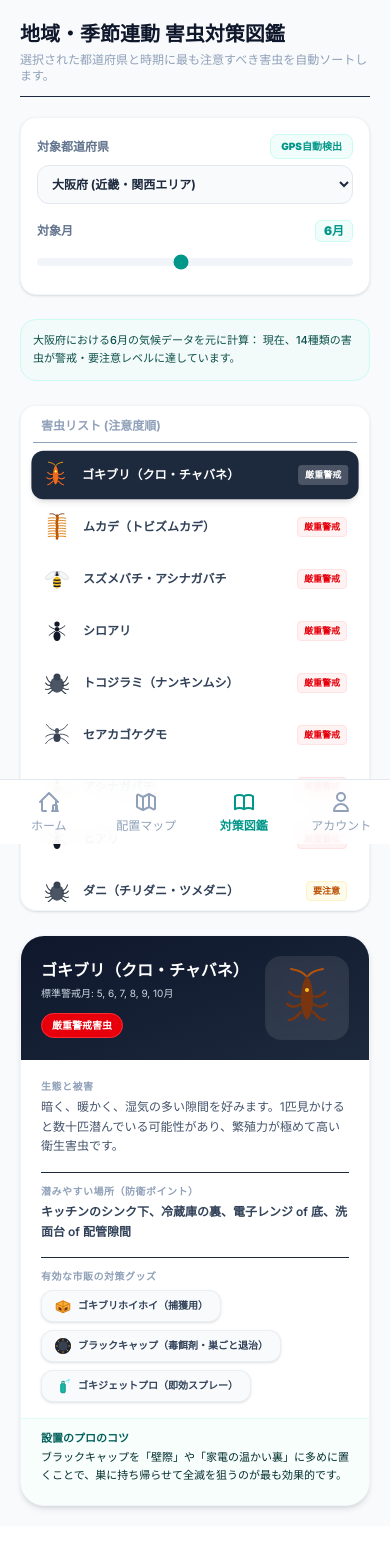
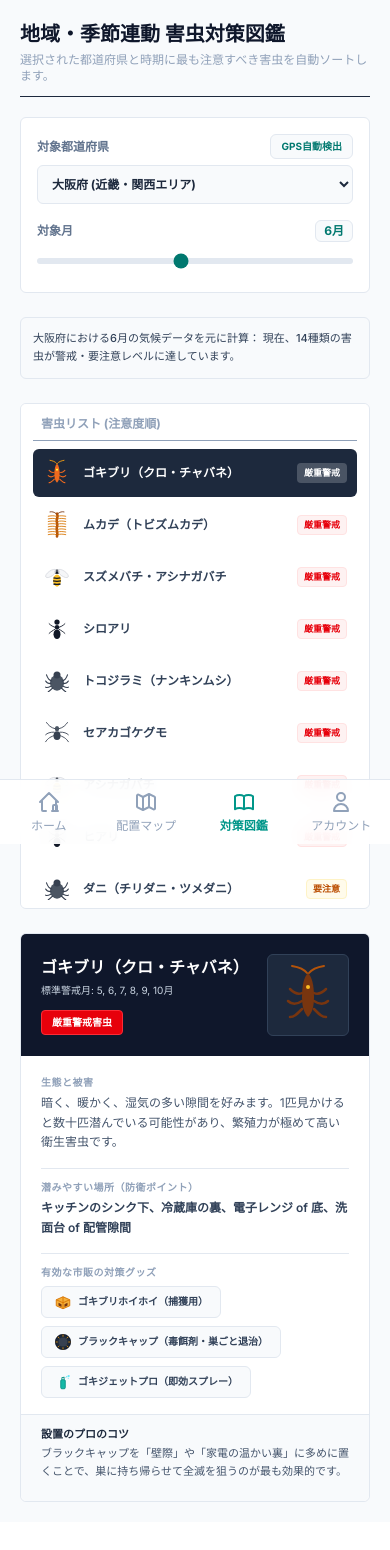
Before and after one commit to duck-ahiru-Z/mushi, a Next.js app: page /encyclopedia in a window 390 px wide. Shown: the top 1550 px of the page. Built offline with nearby package versions, Linux system fonts and the light colour scheme.

Commit message:
style: 害虫対策図鑑（encyclopedia/page.tsx）をすっきりとしたシャープなフラットデザインに更新

```diff
--- a/src/app/encyclopedia/page.tsx
+++ b/src/app/encyclopedia/page.tsx
@@ -424,13 +424,13 @@ export default function EncyclopediaPage() {
         <p className="text-xs text-slate-400 mt-1">選択された都道府県と時期に最も注意すべき害虫を自動ソートします。</p>
       </div>
 
-      <div className="bg-white p-4 rounded-2xl shadow-sm border border-slate-100 mb-6 grid grid-cols-1 md:grid-cols-2 gap-4">
+      <div className="bg-white p-4 rounded-md border border-slate-200 mb-6 grid grid-cols-1 md:grid-cols-2 gap-4">
         <div>
           <div className="flex justify-between items-center mb-1.5">
             <label className="text-xs font-bold text-slate-500 block">対象都道府県</label>
             <button
               onClick={handleDetectLocation}
-              className="text-[10px] font-black text-teal-600 bg-teal-50 px-2.5 py-1 rounded-lg border border-teal-100 hover:bg-teal-100 transition flex items-center gap-1 active:scale-[0.98]"
+              className="text-[10px] font-bold text-teal-700 bg-slate-50 px-2.5 py-1 rounded-md border border-slate-200 hover:bg-slate-100 transition flex items-center gap-1 active:scale-[0.98]"
             >
               GPS自動検出
             </button>
@@ -448,7 +448,7 @@ export default function EncyclopediaPage() {
                 window.dispatchEvent(new Event("regionChanged"));
               }
             }}
-            className="w-full p-2.5 bg-slate-50 border border-slate-200 rounded-xl text-xs font-bold focus:outline-none focus:ring-2 focus:ring-teal-500 text-slate-800"
+            className="w-full p-2.5 bg-slate-50 border border-slate-200 rounded-md text-xs font-bold focus:outline-none focus:ring-1 focus:ring-teal-700 text-slate-800"
           >
             {PREFECTURE_COORDINATES.map((p) => (
               <option key={p.name} value={p.name}>
@@ -470,7 +470,7 @@ export default function EncyclopediaPage() {
         <div>
           <div className="flex justify-between items-center mb-1">
             <label className="text-xs font-bold text-slate-500">対象月</label>
-            <span className="text-xs font-black text-teal-600 bg-teal-50 px-2 py-0.5 rounded-md border border-teal-100">{currentMonth}月</span>
+            <span className="text-xs font-bold text-teal-700 bg-slate-50 px-2 py-0.5 rounded-md border border-slate-200">{currentMonth}月</span>
           </div>
           <input
             type="range"
@@ -478,18 +478,18 @@ export default function EncyclopediaPage() {
             max="12"
             value={currentMonth}
             onChange={(e) => setCurrentMonth(Number(e.target.value))}
-            className="w-full h-2 bg-slate-100 rounded-lg appearance-none cursor-pointer accent-teal-600 my-3"
+            className="w-full h-1.5 bg-slate-200 rounded-md appearance-none cursor-pointer accent-teal-700 my-3"
           />
         </div>
       </div>
 
-      <div className="bg-teal-50/50 border border-teal-100 p-3 rounded-2xl text-[11px] text-teal-900 leading-relaxed mb-6 font-medium">
+      <div className="bg-slate-50 border border-slate-200 p-3 rounded-md text-[11px] text-slate-700 leading-relaxed mb-6 font-medium">
         {prefectureName}における{currentMonth}月の気候データを元に計算：
         現在、{scoredBugs.filter(b => b.threatLevel === "high" || b.threatLevel === "medium").length}種類の害虫が警戒・要注意レベルに達しています。
       </div>
 
       <div className="flex-1 grid grid-cols-1 md:grid-cols-12 gap-6 items-start">
-        <div className="md:col-span-5 bg-white p-3 rounded-2xl border border-slate-100 shadow-sm max-h-[60vh] md:max-h-[75vh] overflow-y-auto space-y-1">
+        <div className="md:col-span-5 bg-white p-3 rounded-md border border-slate-200 max-h-[60vh] md:max-h-[75vh] overflow-y-auto space-y-1">
           <h2 className="text-xs font-bold text-slate-400 px-2 pb-2 border-b mb-2">害虫リスト (注意度順)</h2>
           {sortedBugs.map((bug) => {
             const isSelected = bug.id === selectedBugId;
@@ -510,15 +510,15 @@ export default function EncyclopediaPage() {
               <button
                 key={bug.id}
                 onClick={() => setSelectedBugId(bug.id)}
-                className={`w-full p-2.5 rounded-xl flex items-center justify-between text-left transition-all duration-150 ${
-                  isSelected ? "bg-slate-800 text-white shadow-md scale-[1.01]" : "hover:bg-slate-50 text-slate-700"
+                className={`w-full p-2.5 rounded-md flex items-center justify-between text-left transition-all duration-150 ${
+                  isSelected ? "bg-slate-800 text-white" : "hover:bg-slate-50 text-slate-700"
                 }`}
               >
                 <div className="flex items-center gap-3">
                   <PestIcon id={bug.id} size={28} className={isSelected ? "brightness-200" : ""} />
                   <span className="text-xs font-bold">{bug.name}</span>
                 </div>
-                <span className={`text-[9px] font-black px-1.5 py-0.5 rounded border ${isSelected ? "bg-white/20 text-white border-transparent" : badgeBg}`}>
+                <span className={`text-[9px] font-bold px-1.5 py-0.5 rounded border ${isSelected ? "bg-white/20 text-white border-transparent" : badgeBg}`}>
                   {badgeText}
                 </span>
               </button>
@@ -527,33 +527,33 @@ export default function EncyclopediaPage() {
         </div>
 
         {/* 右側：選択された害虫の詳細カード */}
-        <div className="md:col-span-7 bg-white rounded-3xl border border-slate-100 shadow-md overflow-hidden flex flex-col min-h-[450px]">
+        <div className="md:col-span-7 bg-white rounded-md border border-slate-200 overflow-hidden flex flex-col min-h-[450px]">
           {/* カード上部 */}
-          <div className="bg-gradient-to-br from-slate-900 to-slate-800 p-5 text-white flex justify-between items-center gap-4">
+          <div className="bg-slate-900 p-5 text-white flex justify-between items-center gap-4">
             <div>
-              <h2 className="text-base font-black">{selectedBug.name}</h2>
+              <h2 className="text-base font-bold">{selectedBug.name}</h2>
               <p className="text-[10px] text-slate-300 mt-1">
                 標準警戒月: {selectedBug.activeMonths.join(", ")}月
               </p>
 
               <div className="mt-3">
                 {selectedBug.threatLevel === "high" && (
-                  <span className="text-[10px] font-black bg-red-600 border border-red-500 text-white px-2.5 py-1 rounded-full block text-center w-fit">
+                  <span className="text-[10px] font-bold bg-red-600 border border-red-500 text-white px-2.5 py-1 rounded block text-center w-fit">
                     厳重警戒害虫
                   </span>
                 )}
                 {selectedBug.threatLevel === "medium" && (
-                  <span className="text-[10px] font-black bg-amber-500 text-slate-950 px-2.5 py-1 rounded-full block text-center w-fit">
+                  <span className="text-[10px] font-bold bg-amber-500 text-slate-950 px-2.5 py-1 rounded block text-center w-fit">
                     要注意害虫
                   </span>
                 )}
                 {selectedBug.threatLevel === "low" && (
-                  <span className="text-[10px] font-black bg-sky-500 text-white px-2.5 py-1 rounded-full block text-center w-fit">
+                  <span className="text-[10px] font-bold bg-sky-500 text-white px-2.5 py-1 rounded block text-center w-fit">
                     低警戒状態
                   </span>
                 )}
                 {selectedBug.threatLevel === "none" && (
-                  <span className="text-[10px] font-bold bg-slate-600 text-slate-200 px-2.5 py-1 rounded-full block text-center w-fit">
+                  <span className="text-[10px] font-bold bg-slate-600 text-slate-200 px-2.5 py-1 rounded block text-center w-fit">
                     シーズン外
                   </span>
                 )}
@@ -561,7 +561,7 @@ export default function EncyclopediaPage() {
             </div>
 
             {/* 右側大型ベクターアイコン */}
-            <div className="bg-white/10 p-2.5 rounded-2xl backdrop-blur-sm shadow-inner flex-shrink-0">
+            <div className="bg-slate-800 p-2 rounded-md border border-slate-700 flex-shrink-0">
               <PestIcon id={selectedBug.id} size={64} />
             </div>
           </div>
@@ -569,20 +569,20 @@ export default function EncyclopediaPage() {
           {/* カードボディ */}
           <div className="p-5 flex-1 flex flex-col gap-4 text-xs">
             <div>
-              <h3 className="font-black text-slate-400 text-[10px] uppercase tracking-wider mb-1">生態と被害</h3>
+              <h3 className="font-bold text-slate-400 text-[10px] uppercase tracking-wider mb-1">生態と被害</h3>
               <p className="text-slate-600 leading-relaxed text-xs">{selectedBug.description}</p>
             </div>
 
-            <div className="border-t pt-3">
-              <h3 className="font-black text-slate-400 text-[10px] uppercase tracking-wider mb-1">潜みやすい場所（防衛ポイント）</h3>
+            <div className="border-t border-slate-200 pt-3">
+              <h3 className="font-bold text-slate-400 text-[10px] uppercase tracking-wider mb-1">潜みやすい場所（防衛ポイント）</h3>
               <p className="text-slate-700 font-semibold leading-relaxed text-xs">{selectedBug.hidingSpot}</p>
             </div>
 
-            <div className="border-t pt-3">
-              <h3 className="font-black text-slate-400 text-[10px] uppercase tracking-wider mb-1.5">有効な市販の対策グッズ</h3>
+            <div className="border-t border-slate-200 pt-3">
+              <h3 className="font-bold text-slate-400 text-[10px] uppercase tracking-wider mb-1.5">有効な市販の対策グッズ</h3>
               <div className="flex flex-wrap gap-2">
                 {selectedBug.goods.map((g, idx) => (
-                  <span key={idx} className="bg-slate-50 border border-slate-200/60 text-slate-700 px-3 py-1.5 rounded-xl font-bold text-[10px] flex items-center gap-1.5 shadow-sm">
+                  <span key={idx} className="bg-slate-50 border border-slate-200 text-slate-700 px-3 py-1.5 rounded-md font-bold text-[10px] flex items-center gap-1.5">
                     <TrapIcon id={getTrapIdFromText(g)} size={18} />
                     {g}
                   </span>
@@ -591,11 +591,11 @@ export default function EncyclopediaPage() {
             </div>
 
             {/* プロのコツ */}
-            <div className="border-t pt-3 mt-auto bg-teal-50/50 -mx-5 -mb-5 p-5 rounded-b-2xl border-t-teal-100/50">
-              <h3 className="font-black text-teal-800 text-[11px] mb-1">
+            <div className="border-t border-slate-200 pt-3 mt-auto bg-slate-50 -mx-5 -mb-5 p-5 rounded-b-md">
+              <h3 className="font-bold text-slate-800 text-[11px] mb-1">
                 設置のプロのコツ
               </h3>
-              <p className="text-teal-950 leading-relaxed text-[11px] font-medium">{selectedBug.tips}</p>
+              <p className="text-slate-600 leading-relaxed text-[11px] font-medium">{selectedBug.tips}</p>
             </div>
           </div>
         </div>
```
